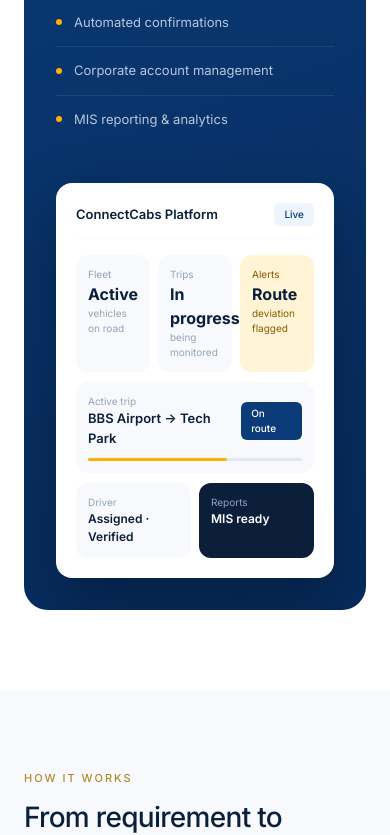
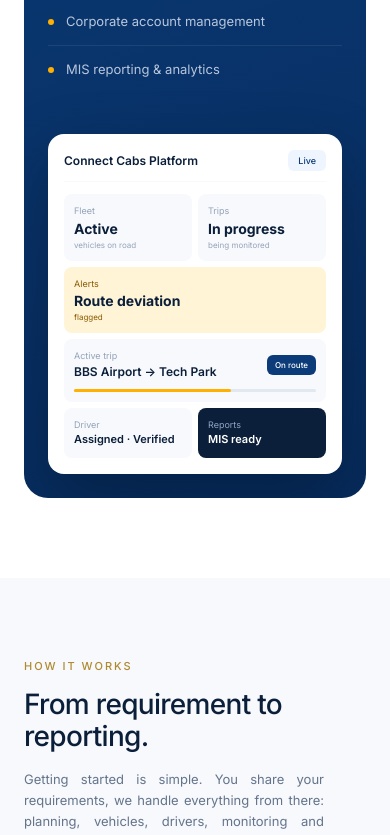
Before and after one commit to KharabelaParida/connectcabs-website, a Next.js app: page / in a window 390 px wide. Shown: the part 3740-4575 px from the top of the page. Built offline with nearby package versions, Linux system fonts and the light colour scheme.

Commit message:
Mobile fixes, removed mobility network, scope document

```diff
--- a/src/app/page.tsx
+++ b/src/app/page.tsx
@@ -5,7 +5,6 @@
 import SolutionsBento from "@/components/SolutionsBento";
 import TechnologySection from "@/components/TechnologySection";
 import HowItWorks from "@/components/HowItWorks";
-import MobilityNetwork from "@/components/MobilityNetwork";
 import FleetSection from "@/components/FleetSection";
 import IndustriesSection from "@/components/IndustriesSection";
 import SafetySection from "@/components/SafetySection";
@@ -28,7 +27,6 @@
       <SolutionsBento />
       <TechnologySection />
       <HowItWorks />
-      <MobilityNetwork />
       <FleetSection />
       <IndustriesSection />
       <SafetySection />
--- a/src/components/MobilityNetwork.tsx
+++ b/src/components/MobilityNetwork.tsx
@@ -17,8 +17,8 @@
           </h2>
         </FadeIn>
         <FadeIn delay={0.1}>
-          <div className="bg-[var(--off-white)] rounded-3xl p-8 md:p-12 flex flex-col items-center overflow-hidden">
-            <svg viewBox="0 0 740 420" className="w-full" style={{ maxWidth: 740 }}>
+          <div className="bg-[var(--off-white)] rounded-3xl p-4 sm:p-8 md:p-12 flex flex-col items-center overflow-x-auto">
+            <svg viewBox="0 0 740 420" className="w-full min-w-[600px] sm:min-w-0" style={{ maxWidth: 740 }}>
 
               {/* Hex grid background */}
               <g stroke="#0B3B78" strokeOpacity="0.04" strokeWidth="0.8" fill="none">
--- a/src/components/TechnologySection.tsx
+++ b/src/components/TechnologySection.tsx
@@ -17,7 +17,7 @@
       <div className="max-w-[1200px] mx-auto px-6">
         <FadeIn>
           <div
-            className="rounded-3xl p-8 md:p-12 lg:p-14 grid grid-cols-1 lg:grid-cols-[0.9fr_1.1fr] gap-10 lg:gap-14 items-center relative overflow-hidden"
+            className="rounded-3xl p-6 sm:p-8 md:p-12 lg:p-14 grid grid-cols-1 lg:grid-cols-[0.9fr_1.1fr] gap-10 lg:gap-14 items-center relative overflow-hidden"
             style={{ background: "linear-gradient(160deg, var(--navy), var(--deep-navy))" }}
           >
             {/* Left: headline + features */}
@@ -25,7 +25,7 @@
               <span className="text-[var(--gold)] text-[11px] font-medium tracking-[2px] uppercase block mb-3.5">
                 Technology
               </span>
-              <h2 className="text-white text-[28px] md:text-[32px] lg:text-[36px] font-medium tracking-tight mb-8 leading-[1.15]">
+              <h2 className="text-white text-[24px] sm:text-[28px] md:text-[32px] lg:text-[36px] font-medium tracking-tight mb-8 leading-[1.15]">
                 Transportation managed with technology.
               </h2>
               <div className="flex flex-col">
@@ -45,61 +45,62 @@
 
             {/* Right: dashboard mockup */}
             <div
-              className="bg-white rounded-2xl p-5 md:p-6"
-              style={{ boxShadow: "0 24px 64px rgba(0,0,0,0.3)" }}
+              className="bg-white rounded-2xl p-4 sm:p-5 md:p-6"
+              style={{ boxShadow: "0 24px 64px rgba(0,0,0,0.25)" }}
             >
               {/* Header */}
-              <div className="flex justify-between items-center mb-4 pb-3 border-b border-[var(--off-white)]">
-                <span className="text-[var(--dark)] text-[13px] font-semibold">ConnectCabs Platform</span>
-                <div className="bg-[var(--light-blue)] rounded-md px-2.5 py-1 text-[10px] text-[var(--navy)] font-medium">
+              <div className="flex justify-between items-center mb-3 sm:mb-4 pb-2.5 sm:pb-3 border-b border-[var(--off-white)]">
+                <span className="text-[var(--dark)] text-[12px] sm:text-[13px] font-semibold">Connect Cabs Platform</span>
+                <div className="bg-[var(--light-blue)] rounded-md px-2.5 py-1 text-[9px] sm:text-[10px] text-[var(--navy)] font-medium">
                   Live
                 </div>
               </div>
 
-              {/* Stats row */}
-              <div className="grid grid-cols-3 gap-2 mb-2.5">
-                <div className="bg-[var(--off-white)] rounded-xl p-3">
-                  <div className="text-[var(--muted-light)] text-[10px]">Fleet</div>
-                  <div className="text-[var(--dark)] text-[16px] font-bold">Active</div>
-                  <div className="text-[var(--muted-light)] text-[10px]">vehicles on road</div>
+              {/* Stats row — 2 cols on mobile, 3 on sm+ */}
+              <div className="grid grid-cols-2 sm:grid-cols-3 gap-1.5 sm:gap-2.5 mb-1.5 sm:mb-2.5">
+                <div className="bg-[var(--off-white)] rounded-lg sm:rounded-xl p-2.5 sm:p-3">
+                  <div className="text-[var(--muted-light)] text-[9px] sm:text-[10px]">Fleet</div>
+                  <div className="text-[var(--dark)] text-[14px] sm:text-[16px] font-bold">Active</div>
+                  <div className="text-[var(--muted-light)] text-[8px] sm:text-[10px]">vehicles on road</div>
                 </div>
-                <div className="bg-[var(--off-white)] rounded-xl p-3">
-                  <div className="text-[var(--muted-light)] text-[10px]">Trips</div>
-                  <div className="text-[var(--dark)] text-[16px] font-bold">In progress</div>
-                  <div className="text-[var(--muted-light)] text-[10px]">being monitored</div>
+                <div className="bg-[var(--off-white)] rounded-lg sm:rounded-xl p-2.5 sm:p-3">
+                  <div className="text-[var(--muted-light)] text-[9px] sm:text-[10px]">Trips</div>
+                  <div className="text-[var(--dark)] text-[14px] sm:text-[16px] font-bold">In progress</div>
+                  <div className="text-[var(--muted-light)] text-[8px] sm:text-[10px]">being monitored</div>
                 </div>
-                <div className="bg-[var(--light-gold)] rounded-xl p-3">
-                  <div className="text-[#8A5B00] text-[10px]">Alerts</div>
-                  <div className="text-[var(--dark)] text-[16px] font-bold">Route</div>
-                  <div className="text-[#8A5B00] text-[10px]">deviation flagged</div>
+                {/* Alerts — full width on mobile, normal on sm+ */}
+                <div className="bg-[var(--light-gold)] rounded-lg sm:rounded-xl p-2.5 sm:p-3 col-span-2 sm:col-span-1">
+                  <div className="text-[#8A5B00] text-[9px] sm:text-[10px]">Alerts</div>
+                  <div className="text-[var(--dark)] text-[14px] sm:text-[16px] font-bold">Route deviation</div>
+                  <div className="text-[#8A5B00] text-[8px] sm:text-[10px]">flagged</div>
                 </div>
               </div>
 
               {/* Trip detail */}
-              <div className="bg-[var(--off-white)] rounded-xl p-3 mb-2.5">
+              <div className="bg-[var(--off-white)] rounded-lg sm:rounded-xl p-2.5 sm:p-3 mb-1.5 sm:mb-2.5">
                 <div className="flex justify-between items-center">
                   <div>
-                    <div className="text-[var(--muted-light)] text-[10px]">Active trip</div>
-                    <div className="text-[var(--dark)] text-[13px] font-semibold">BBS Airport → Tech Park</div>
+                    <div className="text-[var(--muted-light)] text-[9px] sm:text-[10px]">Active trip</div>
+                    <div className="text-[var(--dark)] text-[12px] sm:text-[14px] font-semibold">BBS Airport → Tech Park</div>
                   </div>
-                  <div className="bg-[var(--navy)] rounded-md px-2.5 py-1 text-[10px] text-white font-medium">
+                  <div className="bg-[var(--navy)] rounded-md px-2 sm:px-2.5 py-1 text-[8px] sm:text-[10px] text-white font-medium">
                     On route
                   </div>
                 </div>
-                <div className="h-[3px] bg-[var(--border)] rounded-full mt-2.5">
+                <div className="h-[3px] bg-[var(--border)] rounded-full mt-2 sm:mt-2.5">
                   <div className="w-[65%] h-full bg-[var(--gold)] rounded-full" />
                 </div>
               </div>
 
               {/* Bottom row */}
-              <div className="grid grid-cols-2 gap-2">
-                <div className="bg-[var(--off-white)] rounded-xl p-3">
-                  <div className="text-[var(--muted-light)] text-[10px]">Driver</div>
-                  <div className="text-[var(--dark)] text-[12px] font-semibold">Assigned · Verified</div>
+              <div className="grid grid-cols-2 gap-1.5 sm:gap-2">
+                <div className="bg-[var(--off-white)] rounded-lg sm:rounded-xl p-2.5 sm:p-3">
+                  <div className="text-[var(--muted-light)] text-[9px] sm:text-[10px]">Driver</div>
+                  <div className="text-[var(--dark)] text-[11px] sm:text-[12px] font-semibold">Assigned · Verified</div>
                 </div>
-                <div className="bg-[var(--dark)] rounded-xl p-3">
-                  <div className="text-[var(--soft-navy)] text-[10px]">Reports</div>
-                  <div className="text-white text-[12px] font-semibold">MIS ready</div>
+                <div className="bg-[var(--dark)] rounded-lg sm:rounded-xl p-2.5 sm:p-3">
+                  <div className="text-[var(--soft-navy)] text-[9px] sm:text-[10px]">Reports</div>
+                  <div className="text-white text-[11px] sm:text-[12px] font-semibold">MIS ready</div>
                 </div>
               </div>
             </div>
```
